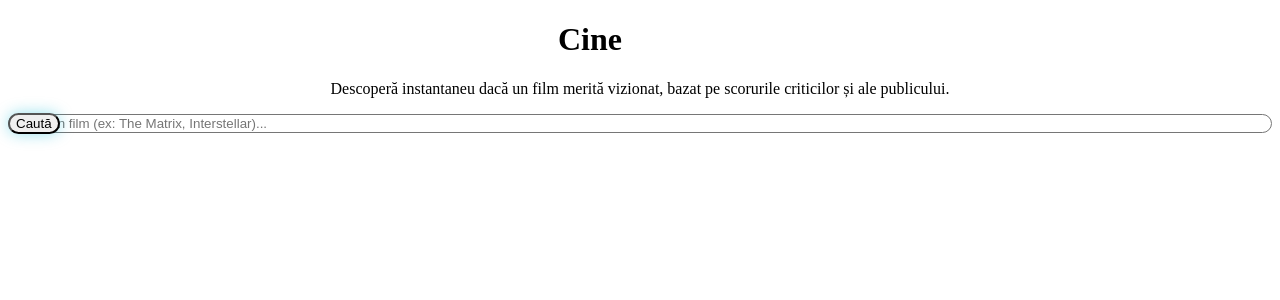
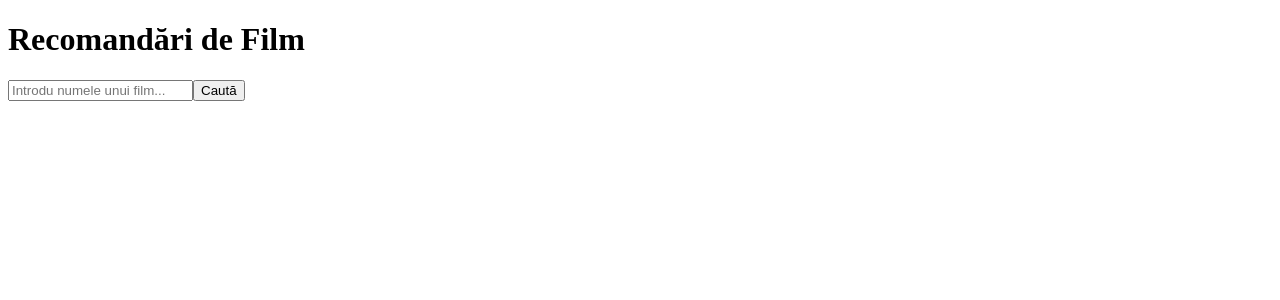
Before and after one commit to prigo929/Recomandari-de-film, a React (Vite) app: page / in a window 1280 px wide. Shown: the top 300 px of the page. Built offline with nearby package versions, Linux system fonts and the light colour scheme.

Commit message:
modify app.jsx

```diff
--- a/src/App.jsx
+++ b/src/App.jsx
@@ -1,33 +1,33 @@
-// Contribuție:
-// Alin P. (Membrul 1) - Arhitectură state management, integrare cache și logică decizională API
-// Membrul 2 - UI/UX (Dark Theme), integrare componente Tailwind CSS și validare W3C
+// Contribuție: Alin P. - Arhitectură state management, integrare cache și logică decizională
 
 import { useState } from "react";
 import { fetchMovieData } from "./api/omdb";
-import { getRottenTomatoesScore, getRecommendationMessage } from "./utils/scoreEvaluator";
+import {
+  getRottenTomatoesScore,
+  getRecommendationMessage,
+} from "./utils/scoreEvaluator";
 import { getMovieFromCache, saveMovieToCache } from "./utils/cacheManager";
 
-import SearchBar from "./components/SearchBar";
-import MovieCard from "./components/MovieCard";
-
-export default function App() {
+function App() {
+  const [searchTerm, setSearchTerm] = useState("");
   const [movieData, setMovieData] = useState(null);
-  const [recommendation, setRecommendation] = useState(null);
+  const [recommendation, setRecommendation] = useState("");
   const [loading, setLoading] = useState(false);
   const [error, setError] = useState("");
   const [isCachedVersion, setIsCachedVersion] = useState(false);
 
-  const handleSearch = async (query) => {
-    if (!query.trim()) return;
+  const handleSearch = async (e) => {
+    e.preventDefault();
+    if (!searchTerm.trim()) return;
 
     setLoading(true);
     setError("");
     setMovieData(null);
-    setRecommendation(null);
-    setIsCachedVersion(false);
+    setRecommendation("");
 
     try {
-      const cachedData = getMovieFromCache(query);
+      // 1. Verificăm dacă avem datele în LocalStorage (Provocarea Cache)
+      const cachedData = getMovieFromCache(searchTerm);
       if (cachedData) {
         console.log("Date încărcate din CACHE");
         setIsCachedVersion(true);
@@ -36,10 +36,15 @@ export default function App() {
         return;
       }
 
+      // 2. Dacă nu e în cache, facem fetch la OMDb API
       console.log("Date încărcate de la API");
-      const data = await fetchMovieData(query);
+      setIsCachedVersion(false);
+      const data = await fetchMovieData(searchTerm);
 
-      saveMovieToCache(query, data);
+      // 3. Salvăm în cache pentru căutările viitoare
+      saveMovieToCache(searchTerm, data);
+
+      // 4. Procesăm datele pentru UI
       processAndSetData(data);
     } catch (err) {
       setError(err.message);
@@ -55,49 +60,58 @@ export default function App() {
   };
 
   return (
-    // Am schimbat fundalul în slate-950 (foarte închis) și textul general pe alb/gri
-    <main className="min-h-screen bg-slate-950 py-16 px-4 sm:px-6 lg:px-8 font-sans selection:bg-cyan-500 selection:text-white">
-      <div className="max-w-4xl mx-auto text-center mb-14">
-        <h1 className="text-6xl font-black text-white mb-4 tracking-tight drop-shadow-2xl">
-          Cine<span className="text-transparent bg-clip-text bg-gradient-to-r from-cyan-400 to-blue-500">Verdict</span>
-        </h1>
-        <p className="text-xl text-slate-400 font-medium max-w-2xl mx-auto">
-          Descoperă instantaneu dacă un film merită vizionat, bazat pe scorurile criticilor și ale publicului.
-        </p>
-      </div>
+    <div>
+      <h1>Recomandări de Film</h1>
 
-      <SearchBar onSearch={handleSearch} />
+      <form onSubmit={handleSearch}>
+        <input
+          type="text"
+          placeholder="Introdu numele unui film..."
+          value={searchTerm}
+          onChange={(e) => setSearchTerm(e.target.value)}
+        />
+        <button type="submit" disabled={loading}>
+          {loading ? "Se caută..." : "Caută"}
+        </button>
+      </form>
 
-      {loading && (
-        <div className="text-center mt-12">
-          <div className="inline-block w-8 h-8 border-4 border-cyan-500/30 border-t-cyan-500 rounded-full animate-spin mb-4"></div>
-          <p className="text-cyan-400 font-bold text-xl animate-pulse">
-            Se analizează arhivele...
-          </p>
+      {error && <p style={{ color: "red" }}>{error}</p>}
+
+      {movieData && (
+        <div>
+          {/* Indicator pentru prof că funcționează sistemul de caching */}
+          {isCachedVersion && (
+            <small style={{ color: "green" }}>
+              ⚡ Încărcat instant din Cache
+            </small>
+          )}
+
+          <h2>Titlu: {movieData.Title}</h2>
+          <img
+            src={movieData.Poster}
+            alt={`Poster pentru ${movieData.Title}`}
+          />
+          <p>An: {movieData.Year}</p>
+          <p>Evaluare: {movieData.Rated}</p>
+          <p>Durata: {movieData.Runtime}</p>
+          <p>Descriere: {movieData.Plot}</p>
+
+          <div
+            style={{
+              padding: "10px",
+              marginTop: "20px",
+              border: "2px solid black",
+            }}
+          >
+            <h3>Decizie Sistem:</h3>
+            <p>
+              <strong>{recommendation}</strong>
+            </p>
+          </div>
         </div>
       )}
-
-      {error && (
-        <div className="max-w-2xl mx-auto bg-rose-900/40 border border-rose-500/50 text-rose-300 p-5 rounded-xl shadow-lg mt-8 text-center backdrop-blur-sm" role="alert">
-          <p className="font-bold text-lg mb-1">Eroare de sistem</p>
-          <p>{error}</p>
-        </div>
-      )}
-
-      {!loading && movieData && (
-        <div className="mt-12 transition-all duration-700 ease-out opacity-100 translate-y-0 max-w-4xl mx-auto">
-
-          {isCachedVersion && (
-            <div className="mb-6 flex justify-end animate-fade-in">
-              <span className="inline-flex items-center px-4 py-2 rounded-full text-xs font-black tracking-widest uppercase bg-slate-800 text-cyan-400 shadow-[0_0_10px_rgba(6,182,212,0.2)] border border-cyan-500/30">
-                <span className="mr-2 text-base">⚡</span> Instant din Cache
-              </span>
-            </div>
-          )}
-
-          <MovieCard movie={movieData} recommendation={recommendation} />
-        </div>
-      )}
-    </main>
+    </div>
   );
 }
+
+export default App;
```
